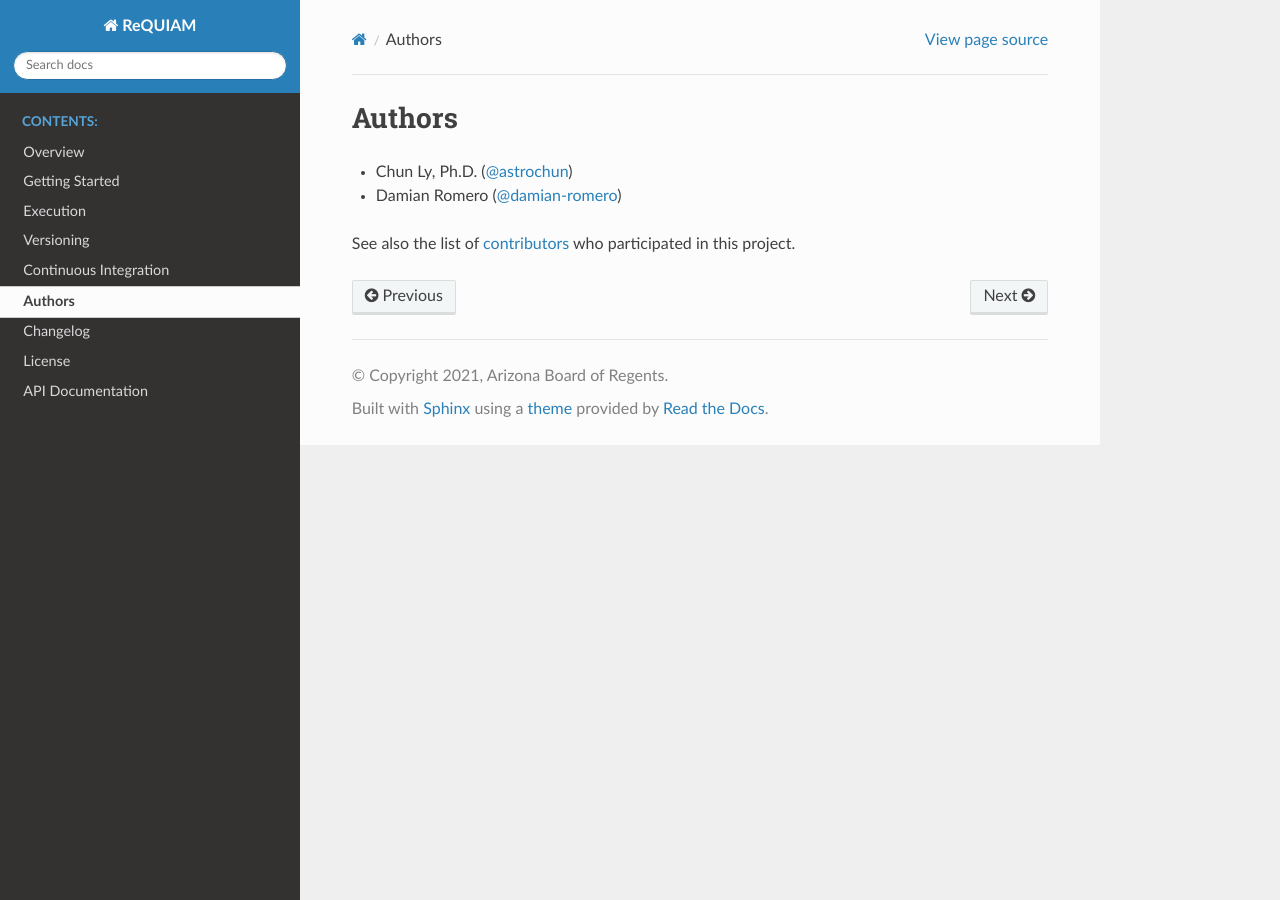
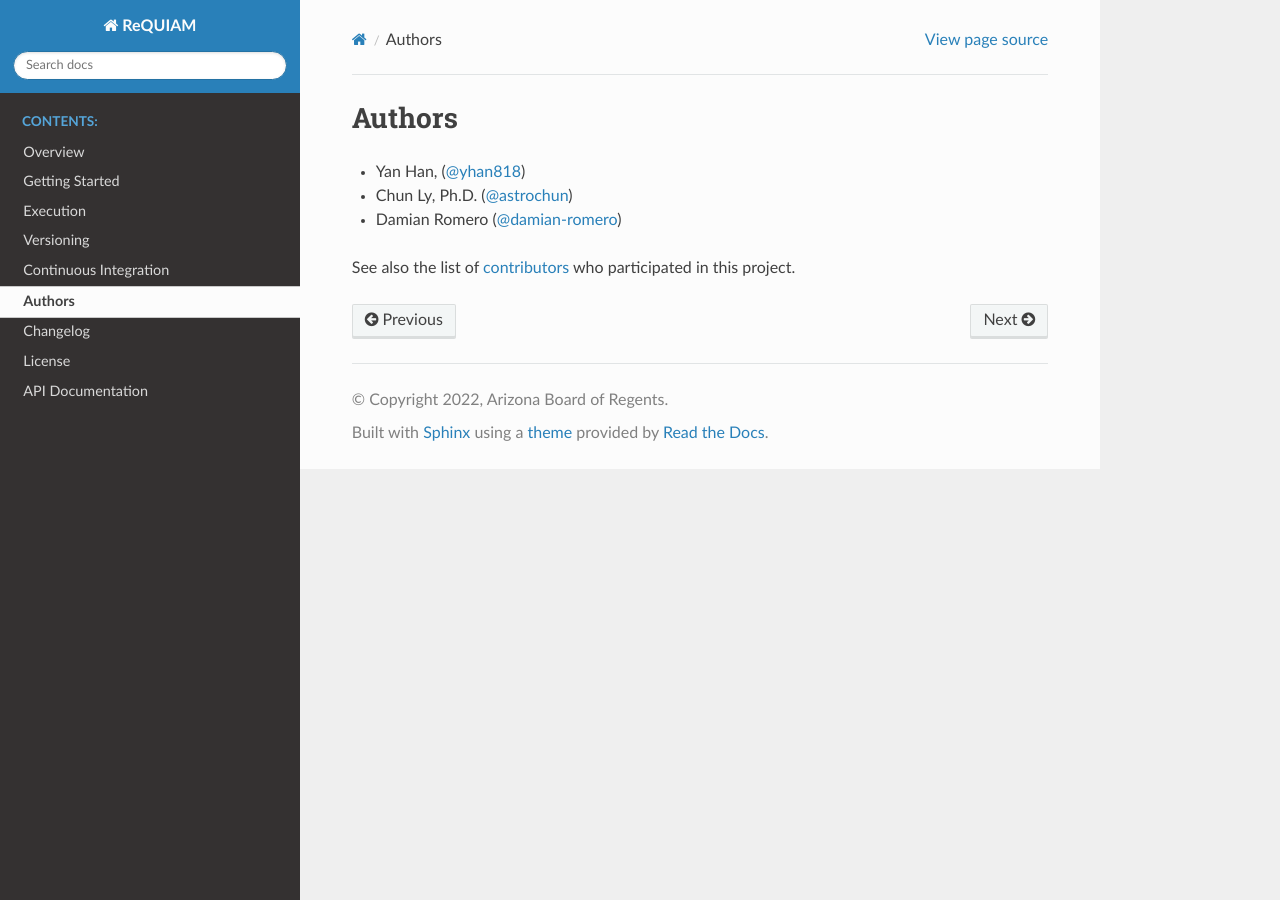
Before and after one commit to UAL-RE/ReQUIAM, a Sphinx documentation site: the page built from docs/source/authors.rst, in a window 1280 px wide. Built offline with Sphinx 7.4.7 and the Read the Docs theme 2.0.0, drawn with Linux system fonts in a browser that asks for light colours.

Commit message:
issue 166. updating RTD

```diff
--- a/docs/source/authors.rst
+++ b/docs/source/authors.rst
@@ -1,6 +1,7 @@
 Authors
 =======
 
+- Yan Han, (`@yhan818 <https://github.com/yhan818>`__)
 - Chun Ly, Ph.D. (`@astrochun <http://www.github.com/astrochun>`__)
 - Damian Romero (`@damian-romero <http://www.github.com/damian-romero>`__)
 
--- a/docs/source/conf.py
+++ b/docs/source/conf.py
@@ -19,8 +19,8 @@ sys.path.insert(0, os.path.abspath('../../'))
 # -- Project information -----------------------------------------------------
 
 project = 'ReQUIAM'
-copyright = '2021, Arizona Board of Regents'
-author = 'Chun Ly, UA Research Data Repository (ReDATA) Team'
+copyright = '2022, Arizona Board of Regents'
+author = 'Yan Han, UA Research Data Repository (ReDATA) Team'
 
 # The full version, including alpha/beta/rc tags
 release = 'v1.0.1'
--- a/docs/source/getting_started.rst
+++ b/docs/source/getting_started.rst
@@ -27,7 +27,7 @@ Installation Instructions
 Python and setting up a ``conda`` environment
 ^^^^^^^^^^^^^^^^^^^^^^^^^^^^^^^^^^^^^^^^^^^^^
 
-First, install a working version of Python (>=3.7.9). We recommend using
+First, install a working version of Python (>=3.7). We recommend using
 the `Anaconda`_ package installer.
 
 After you have Anaconda installed, you will want to create a separate
@@ -62,7 +62,7 @@ You can confirm installation via ``conda list``
 
    (figshare_patrons) $ conda list requiam
 
-You should see that the version is ``1.0.0``.
+You should see that the version is ``1.0.1``.
 
 Configuration Settings
 ~~~~~~~~~~~~~~~~~~~~~~
```
